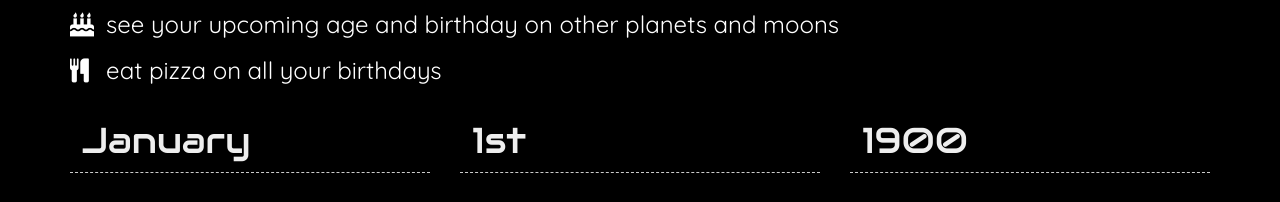
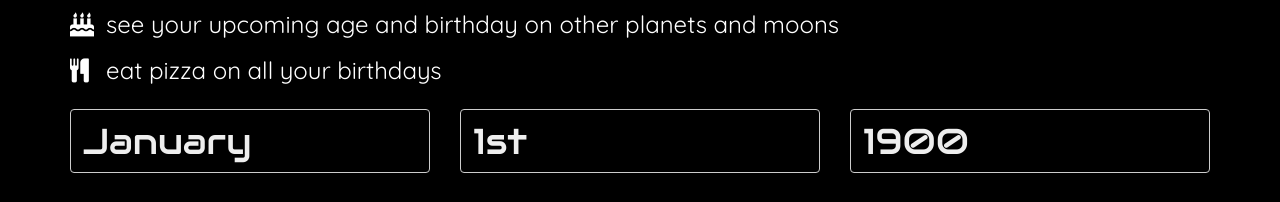
Before and after one commit to kevinsawicki/birthday-pizza, a website: page index.html in a window 1280 px wide. Shown: the part 171-373 px from the top of the page. Drawn offline with nearby package versions, Linux system fonts and the light colour scheme; a script that the page names is missing.

Commit message:
Use solid border around date selectors

```diff
--- a/styles.css
+++ b/styles.css
@@ -62,16 +62,16 @@ a, a:hover, a:focus {
   font-size: 36px;
   height: 64px;
   border-color: #ccc;
-  border-width: 0 0 1px 0;
-  border-radius: 0;
-  border-style: dashed;
+  border-width: 1px;
+  border-radius: 4;
+  border-style: solid;
   -webkit-appearance: none;
   -moz-appearance: none;
   appearance: none;
   cursor: pointer;
 }
 
-.form-control:focus {
+.form-control:focus, .form-control:hover {
   border-color: #66afe9;
   color: #eee;
   -webkit-box-shadow: none;
```
